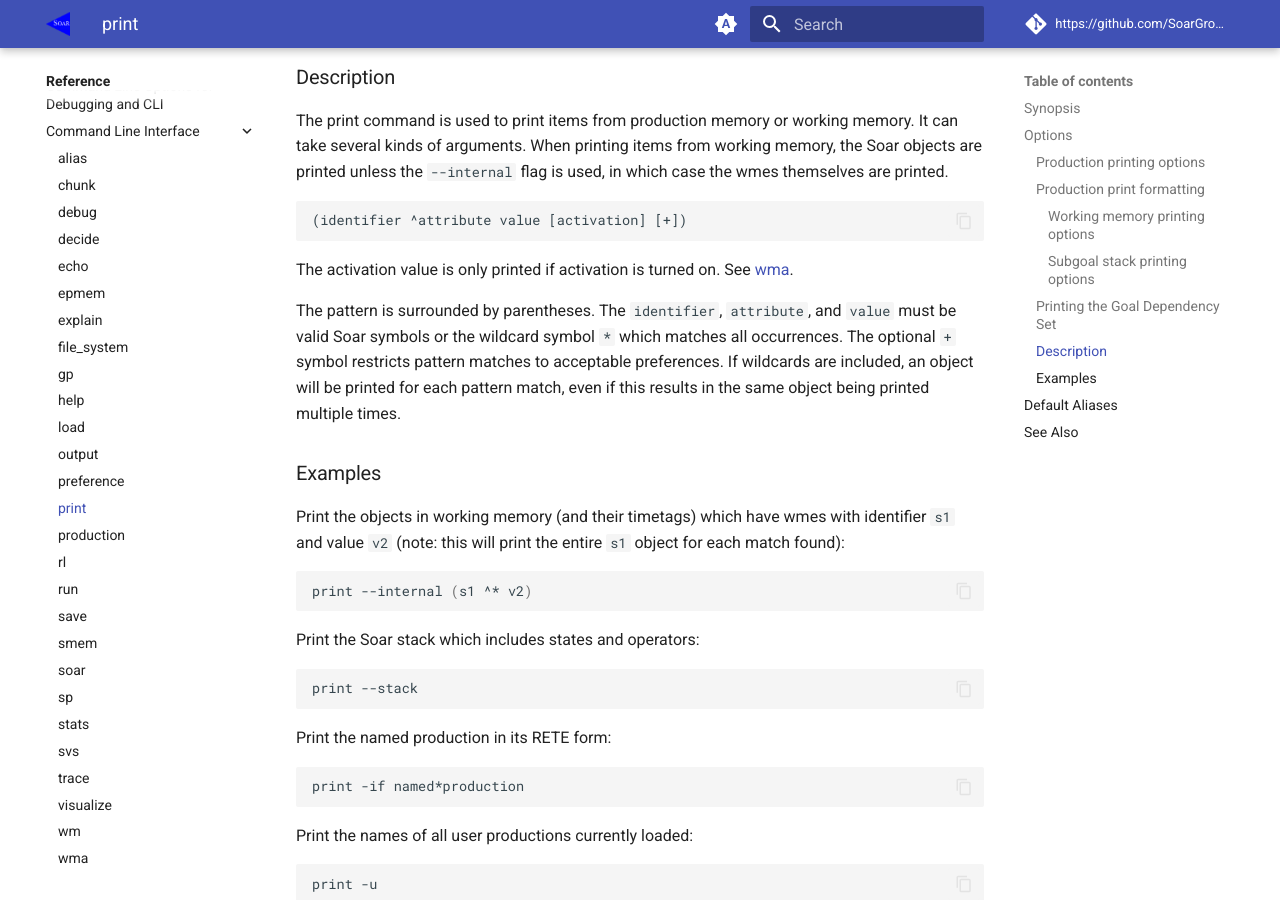
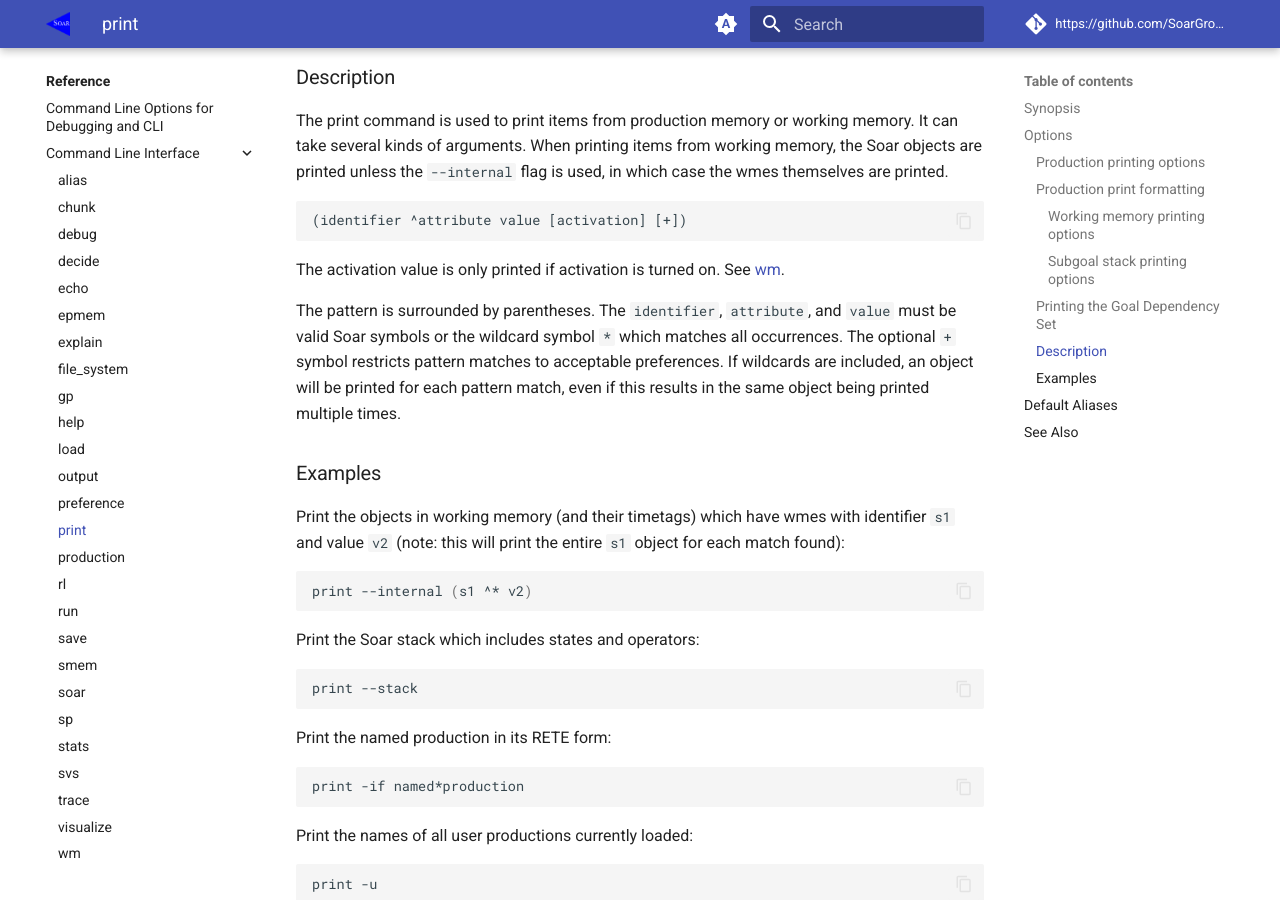
Before and after one commit to SoarGroup/SoarGroup.github.io, an MkDocs documentation site: the page built from docs/reference/cli/cmd_print.md, in a window 1280 px wide and 900 px high, scrolled down 2613 px. Built offline with MkDocs 1.6.1 and Material for MkDocs 9.7.7, drawn with Linux system fonts in a browser that asks for light colours; comment, search, counter and statistics services are not loaded.

Commit message:
wma is not a command

````diff
--- a/docs/reference/cli/cmd_print.md
+++ b/docs/reference/cli/cmd_print.md
@@ -85,7 +85,7 @@
 ```
 
 The activation value is only printed if activation is turned on. See
-[wma](./cmd_wm.md#wm-activation).
+[wm](./cmd_wm.md#wm-activation).
 
 The pattern is surrounded by parentheses. The `identifier`, `attribute`, and
 `value` must be valid Soar symbols or the wildcard symbol `*` which matches all
--- a/mkdocs.yml
+++ b/mkdocs.yml
@@ -153,7 +153,6 @@
           - trace: reference/cli/cmd_trace.md
           - visualize: reference/cli/cmd_visualize.md
           - wm: reference/cli/cmd_wm.md
-          - wma: reference/cli/cmd_wma.md
   - Tag Index: home/tags.md
 
 plugins:
````
